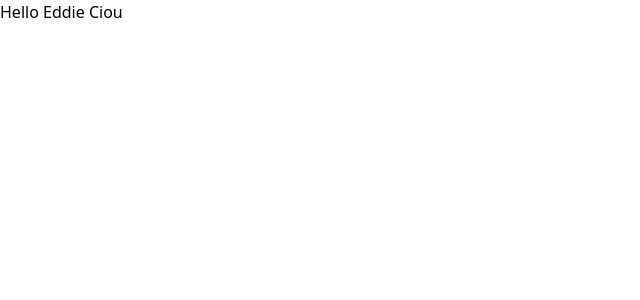
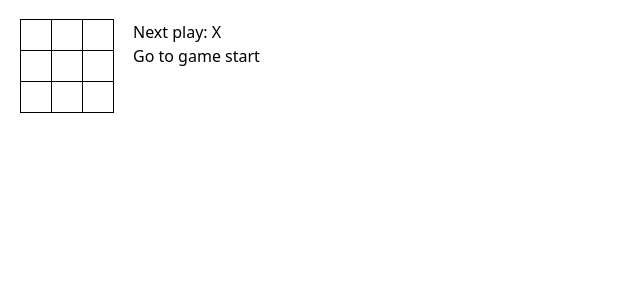
Before and after one commit to eddieciou/eddie_frontend, a React (Create React App) app: page / in a window 1280 px wide. Shown: the top 300 px of the page, without its empty margins (0-640 px from the left). Built offline with nearby package versions, Linux system fonts and the light colour scheme.

Commit message:
圈圈叉叉小遊戲

```diff
--- a/src/App.tsx
+++ b/src/App.tsx
@@ -1,11 +1,11 @@
 import React from 'react'
 import './App.css'
-import ProjectsPage from './projects/ProjectsPage'
+import Game from './game/Game'
 
 function App() {
   return (
-    <div className='container'>
-      <ProjectsPage firstName='Eddie' lastName='Ciou' />
+    <div className='m-5'>
+      <Game />
     </div>
   )
 }
--- /dev/null
+++ b/src/game/Board.tsx
@@ -0,0 +1,37 @@
+import React, { Component } from 'react'
+import Square from './Square'
+
+type BoardProps = {
+  onClick: (i: number) => void
+  squares: Array<string | null>
+}
+
+class Board extends Component<BoardProps> {
+  renderSquare(i: number) {
+    return <Square value={this.props.squares[i]} onClick={() => this.props.onClick(i)} />
+  }
+
+  render() {
+    return (
+      <div>
+        <div className='table'>
+          {this.renderSquare(0)}
+          {this.renderSquare(1)}
+          {this.renderSquare(2)}
+        </div>
+        <div className='table'>
+          {this.renderSquare(3)}
+          {this.renderSquare(4)}
+          {this.renderSquare(5)}
+        </div>
+        <div className='table'>
+          {this.renderSquare(6)}
+          {this.renderSquare(7)}
+          {this.renderSquare(8)}
+        </div>
+      </div>
+    )
+  }
+}
+
+export default Board
--- /dev/null
+++ b/src/game/Game.tsx
@@ -0,0 +1,97 @@
+import React, { Component } from 'react'
+import Board from './Board'
+
+type GameState = {
+  history: Array<{ squares: Array<string | null> }>
+  stepNumber: number
+  xIsNext: boolean
+}
+
+// eslint-disable-next-line @typescript-eslint/ban-types
+class Game extends Component<{}, GameState> {
+  state: GameState = {
+    history: [{ squares: Array(9).fill(null) }],
+    stepNumber: 0,
+    xIsNext: true,
+  }
+
+  calculateWinner(squares: Array<string | null>) {
+    const lines = [
+      [0, 1, 2],
+      [3, 4, 5],
+      [6, 7, 8],
+      [0, 3, 6],
+      [1, 4, 7],
+      [2, 5, 8],
+      [0, 4, 8],
+      [2, 4, 6],
+    ]
+    for (let i = 0; i < lines.length; i++) {
+      const [a, b, c] = lines[i]
+      if (squares[a] && squares[a] === squares[b] && squares[a] === squares[c]) {
+        return squares[a]
+      }
+    }
+    return null
+  }
+
+  handleClick(i: number) {
+    const history = this.state.history.slice(0, this.state.stepNumber + 1)
+    const current = history[history.length - 1]
+    const squares = current.squares.slice()
+    if (this.calculateWinner(squares) || squares[i]) {
+      return
+    }
+    squares[i] = this.state.xIsNext ? 'X' : 'O'
+    this.setState({
+      history: history.concat([
+        {
+          squares: squares,
+        },
+      ]),
+      stepNumber: history.length,
+      xIsNext: !this.state.xIsNext,
+    })
+  }
+
+  jumpTo(step: number) {
+    this.setState({
+      stepNumber: step,
+      xIsNext: step % 2 === 0,
+    })
+  }
+
+  render() {
+    const history = this.state.history
+    const current = history[this.state.stepNumber]
+    const winner = this.calculateWinner(current.squares)
+
+    const moves = history.map((step, move) => {
+      const desc = move ? 'Go to move #' + move : 'Go to game start'
+      return (
+        <li key={move}>
+          <button onClick={() => this.jumpTo(move)}>{desc}</button>
+        </li>
+      )
+    })
+
+    let status
+    if (winner) {
+      status = 'Winner:' + winner
+    } else {
+      status = 'Next play: ' + (this.state.xIsNext ? 'X' : 'O')
+    }
+
+    return (
+      <div className='flex'>
+        <Board squares={current.squares} onClick={(i) => this.handleClick(i)} />
+        <div className='ml-5'>
+          <div>{status}</div>
+          <ol>{moves}</ol>
+        </div>
+      </div>
+    )
+  }
+}
+
+export default Game
--- /dev/null
+++ b/src/game/Square.tsx
@@ -0,0 +1,19 @@
+import React from 'react'
+
+type SquareProps = {
+  value: string | null
+  onClick: () => void
+}
+
+function Square(props: SquareProps) {
+  return (
+    <button
+      className='bg-white border border-solid border-black text-2xl float-left font-bold leading-8 h-8 -mr-px -mt-px p-0 text-center w-8'
+      onClick={props.onClick}
+    >
+      {props.value}
+    </button>
+  )
+}
+
+export default Square
```
